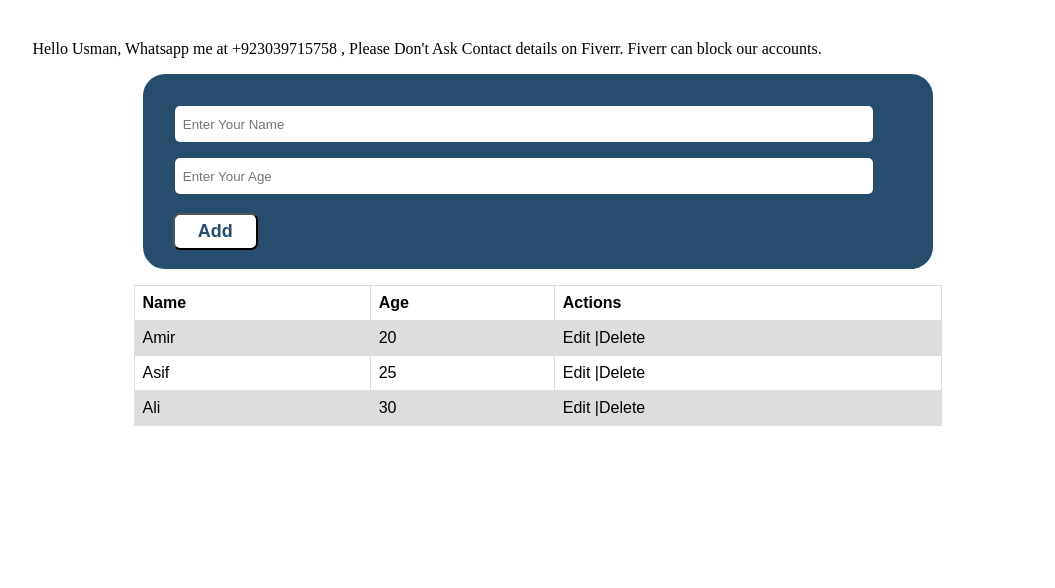
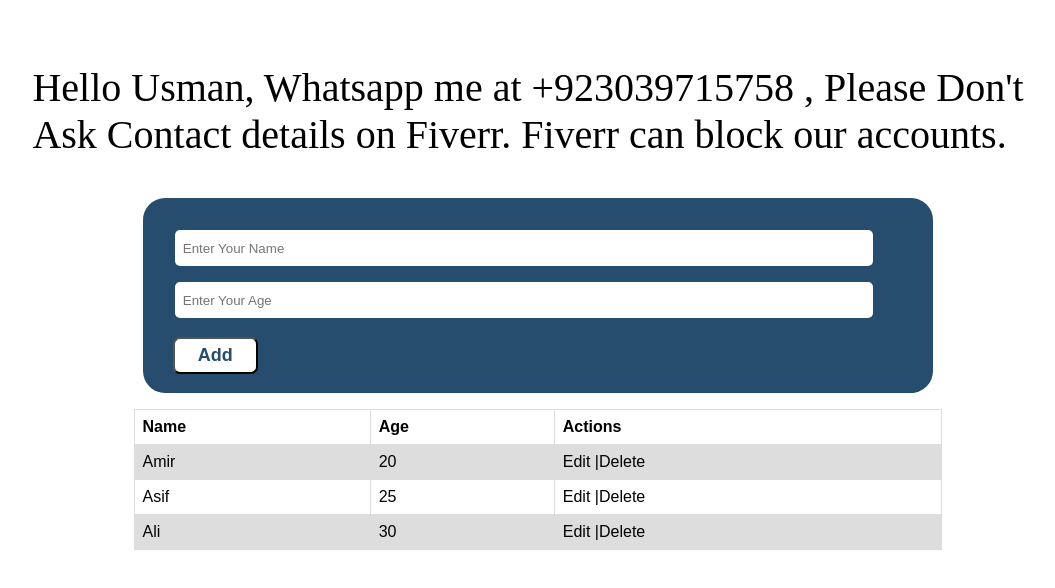
Before and after one commit to amirmureed/react-crud-app, a React (Create React App) app: page / in a window 1280 px wide. Shown: the top 588 px of the page, without its empty margins (102-1157 px from the left). Built offline with nearby package versions, Linux system fonts and the light colour scheme; no server answers.

Commit message:
Update App.css

```diff
--- a/src/App.css
+++ b/src/App.css
@@ -28,6 +28,10 @@
   color: #61dafb;
 }
 
+.contact-info{
+  font-size: 40px;
+}
+
 @keyframes App-logo-spin {
   from {
     transform: rotate(0deg);
```
